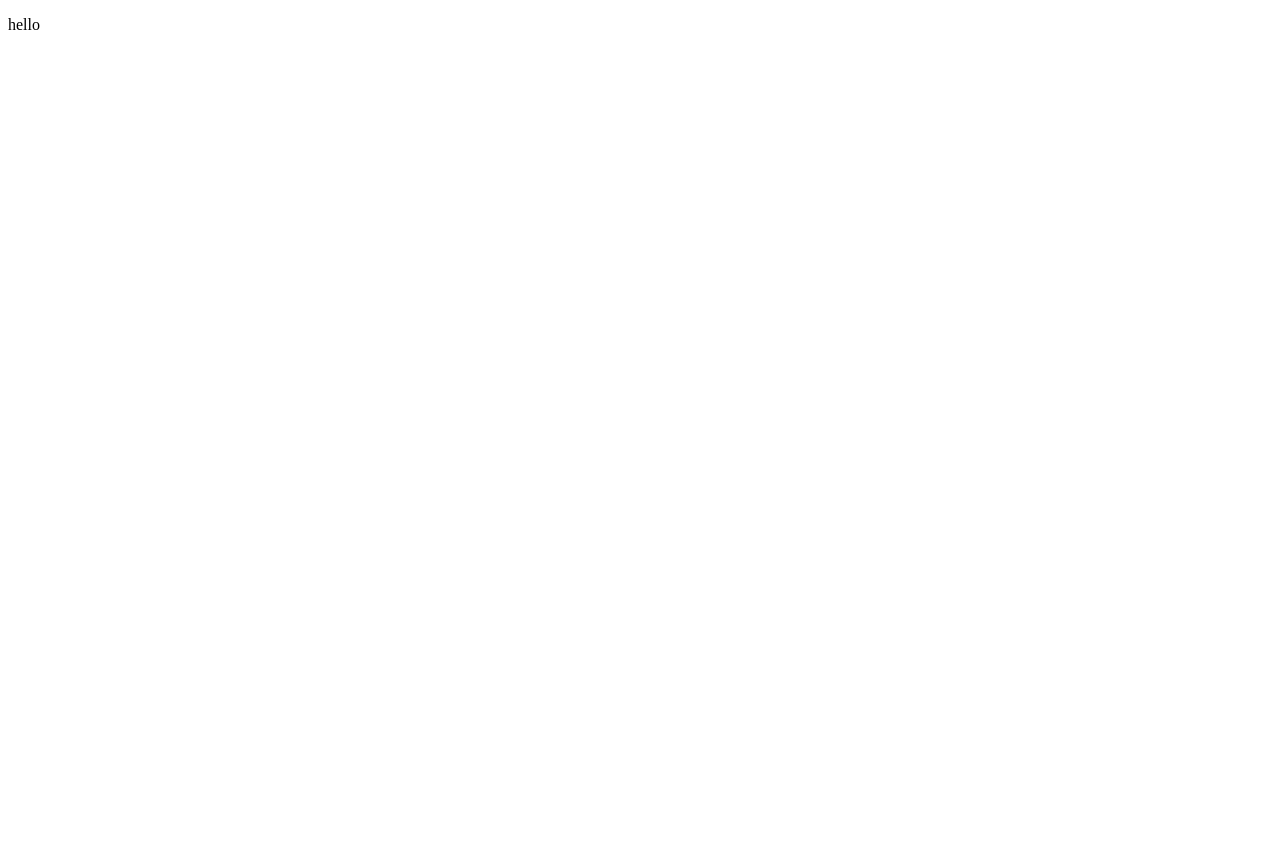
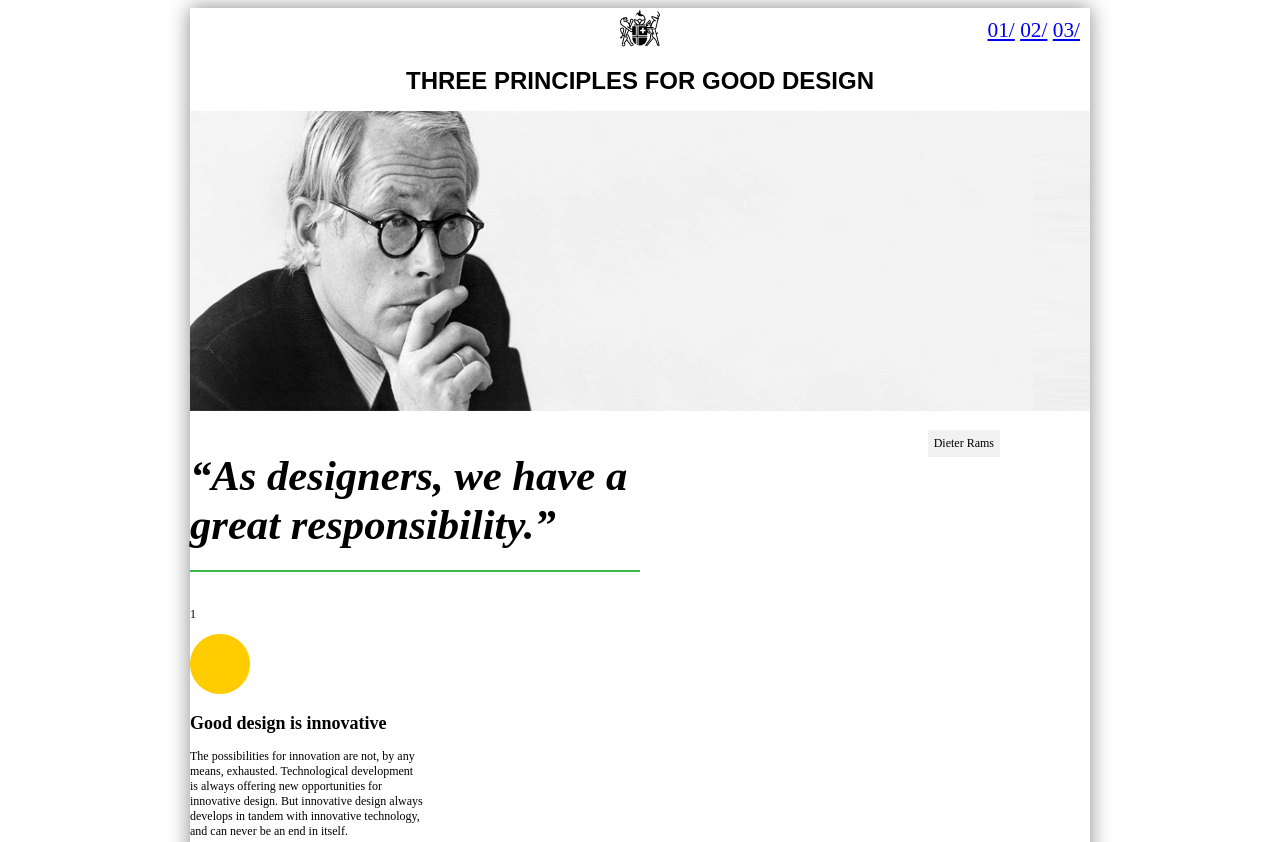
Before and after one commit to adelerossi/adelerossi-layout, a plain HTML site: page index.html in a window 1280 px wide. Shown: the top 842 px of the page. Before the commit the page ends 800 px from the top, so only its background shows below. Drawn offline with Linux system fonts and the light colour scheme.

Commit message:
changes
changes

```diff
--- a/index.html
+++ b/index.html
@@ -3,10 +3,80 @@
 <head>
   <meta charset="UTF-8">
   <meta name="viewport" content="width=device-width, initial-scale=1.0">
-  <title>Layout</title>
+  <title>Adele layout</title>
+  <link rel="stylesheet" type="text/css" href="style.css">
 </head>
 <body>
-  <p> hello </p>
+
+<div class="wrapper">
+  <header>
+    <nav>
+      <a href="#01" class="nav-link">01/</a>
+      <a href="#02" class="nav-link">02/</a>
+      <a href="#03" class="nav-link">03/</a>
+    </nav>
+    <img src="img/logo-fe-02.svg" alt="logo" width="40" height="40">
+    <h1>THREE principles for good design</h1>
+
+  </header>
+  <main>
+  <section class="hero">
+    <img src="img/image.png" alt="dieter rams" width="900" height="300">
+    <article>
+      <h2 class="quote">“As designers, we have a great responsibility.”</h2>
+      <p class>Dieter Rams</p>
+
+    </article>
+  </section>
+  <section class="rules">
+    <article id="01">
+
+      <p>1</p>
+      <img src="img/number background.png" alt="1" height="60" width="60">
+      <h2>Good design is innovative</h2>
+      <p>The possibilities for innovation are not, by any <br>means, exhausted. Technological development<br> is always offering new opportunities for<br> innovative design. But innovative design always<br> develops in tandem with innovative technology,<br> and can never be an end in itself.</p>
+      <img src="img/image2.png" alt="good design" height="510" width="510">
+
+
+
+    </article>
+
+    <article id="02">
+
+      <p>2</p>
+      <img src="img/number background-3.png" alt="2" height="60" width="60">
+      <h2>Good design makes a product useful</h2>
+      <p>A product is bought to be used. It has to satisfy<br> certain criteria, not only functional, but also<br> psychological and aesthetic. Good design<br> emphasizes the usefulness of a product whilst<br> disregarding anything that could possibly<br> detract from it.</p>
+      <img src="img/image 02.png" alt="product useful" height="510" width="510">
+
+
+
+    </article>
+    <article id="03">
+
+      <p>3</p>
+      <img src="img/number background-3.png" alt="3" height="60" width="60">
+      <h2>Good design is aesthetic</h2>
+      <p>The aesthetic quality of a product is integral to <br> its usefulness because products we use every<br> day affect our person and our well-being. But<br> only well-executed objects can be beautiful.</p>
+      <img src="img/image3.png" alt="aesthetic" height="510" width="510">
+
+
+
+    </article>
+    </main>
+    <footer>
+        <article>
+          <h3>“I don't like computers. I still like to do my drawings by hand.”</h3>
+
+          <p>Dieter Rams</p>
+        </article>
+    </footer>
+
+  </section>
+
+</div>
+
+
 
 
 </body>
--- /dev/null
+++ b/style.css
@@ -0,0 +1,83 @@
+* {
+  box-sizing: border-box;
+}
+body {
+  font-size: 12px;
+  color: black;
+  font-family: serif;
+  background-color: #ffffff;
+}
+
+.wrapper {
+  box-shadow: 0px 0px 20px #888888;
+  /* per centrare il box grande*/
+  margin: 0 auto;
+  width: 900px;
+}
+
+header {
+  text-align: center;
+  text-transform: uppercase;
+  font-family: Arial, Helvetica, sans-serif;
+  position: relative;
+}
+
+nav {
+  position: absolute;
+  right: 0;
+  top: 0;
+  padding: 10px;
+  font-family: 'Times New Roman', Times, serif;
+  font-size: 16pt;
+
+}
+
+.hero {
+  position: relative;
+
+}
+
+.quote {
+  /*position absolute il padre deve avere position relative*/
+  bottom: 25%;
+  right: 10%;
+  max-width: 50%;
+  padding-bottom: .5em;
+  /* per fare la riga*/
+  border-bottom: 2px solid #39b54a;
+
+  font-size: 32pt;
+  font-style: italic;
+
+}
+
+.quote-author {
+  position: absolute;
+  bottom: calc(25% - 1em);
+  right: 10%;
+  max-width: 50%;
+  padding: .5em;
+  background-color:#f1f1f1;
+  text-align: left;
+}
+
+.hero p {
+
+  /* tocca margine sinistra della section
+  margin-left: 400;*/
+
+  position: absolute;
+  bottom: calc(25% - 1em);
+  right: 10%;
+  max-width: 50%;
+  padding: .5em;
+  background-color:#f1f1f1;
+}
+
+h2.rules {
+  font-size: 16px;
+}
+
+p.rules {
+  font-size: 24px;
+}
```
Also changed, not shown: img/image 02.png (added), img/image.png (added), img/image2.png (added), img/image3.png (added), img/logo-fe-02.svg (added), img/number background-3.png (added), img/number background.png (added), img/number background_2.png (added), style-ok.css (added), 1 other file.
